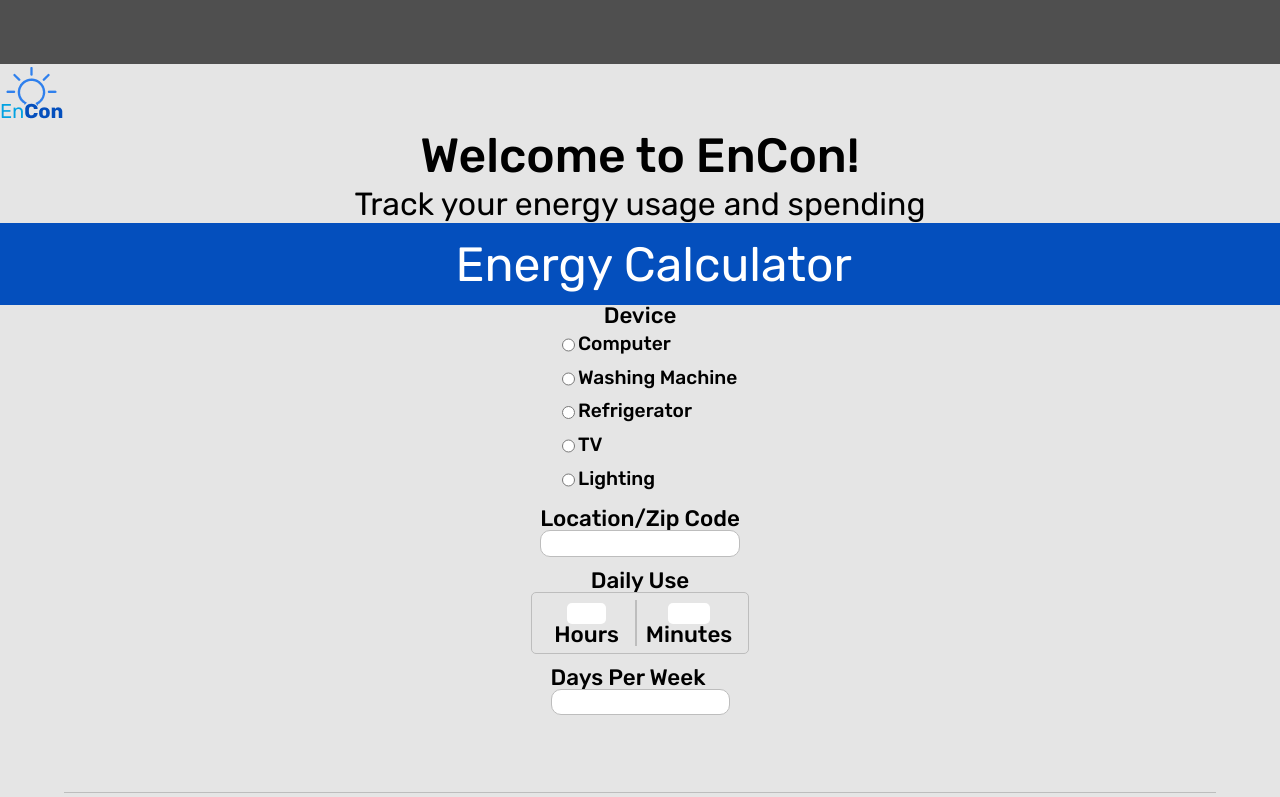
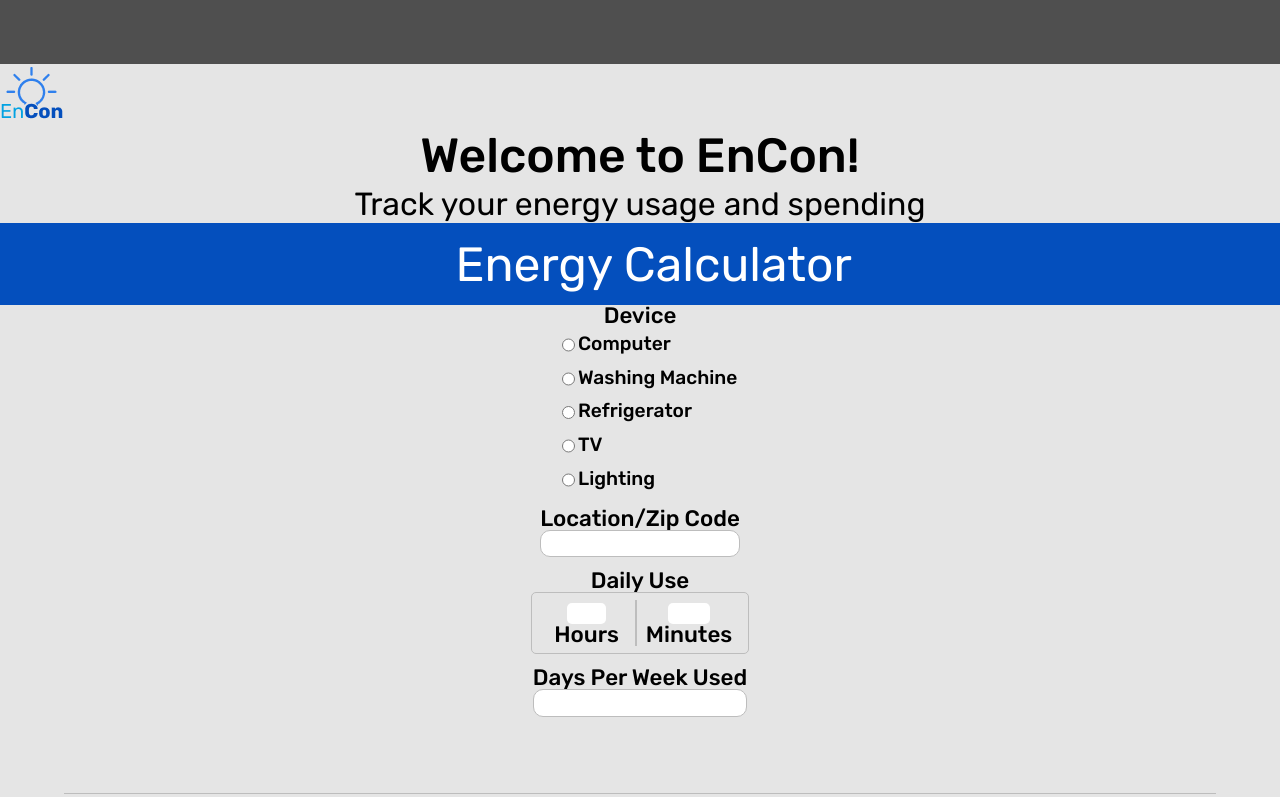
Before and after one commit to BloomTech-Labs/Encon-fe, a React (Create React App) app in the folder encon/: page / in a window 1280 px wide. Shown: the top 797 px of the page. Built offline with nearby package versions, Linux system fonts and the light colour scheme.

Commit message:
updating wording on weekly use label

```diff
--- a/encon/src/components/Calculator.js
+++ b/encon/src/components/Calculator.js
@@ -49,7 +49,7 @@ export const Calculator = () => {
           </label>
         </div>
         <label className="weeklyUse">
-          Days Per Week
+          Days Per Week Used
           <input type="integer" />
         </label>
       </form>
```
